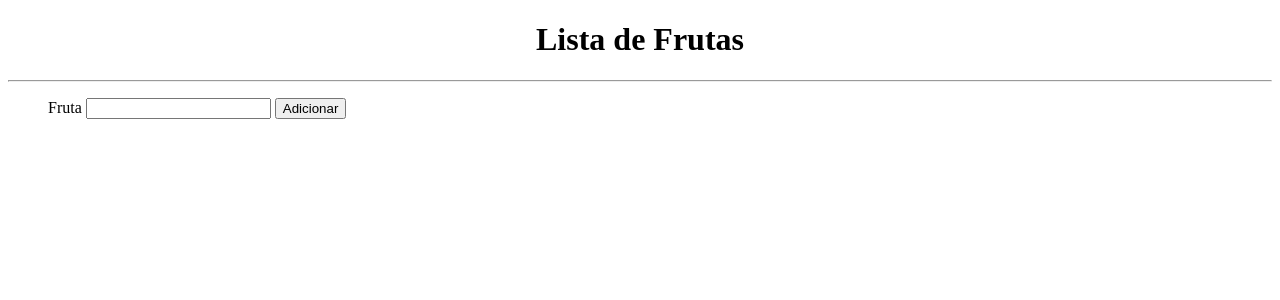
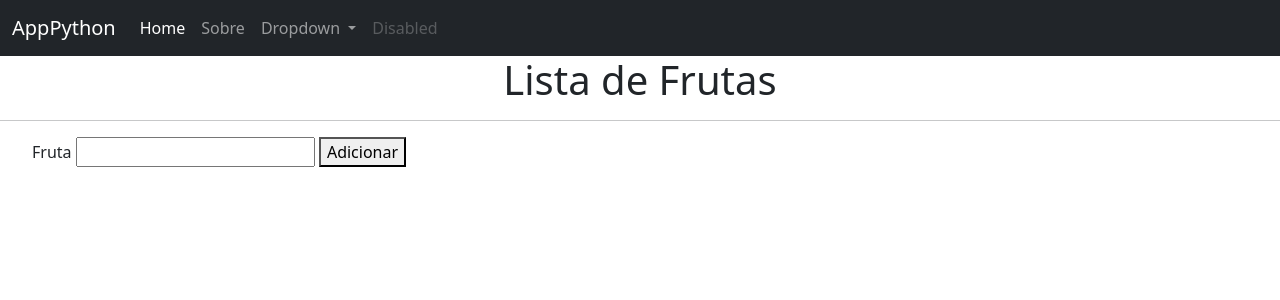
Before and after one commit to Vicrrs/Project_Flask01, a Flask app: page / in a window 1280 px wide. Shown: the top 300 px of the page. Run offline with Flask 2, Linux system fonts and the light colour scheme.

Commit message:
base bootstrap

```diff
--- a/templates/base.html
+++ b/templates/base.html
@@ -5,10 +5,44 @@
     <meta http-equiv="X-UA-Compatible" content="IE=edge">
     <meta name="viewport" content="width=device-width, initial-scale=1.0">
     <title>AppPython</title>
+    <link rel="stylesheet" href="https://cdn.jsdelivr.net/npm/bootstrap@5.2.3/dist/css/bootstrap.min.css" integrity="sha384-rbsA2VBKQhggwzxH7pPCaAqO46MgnOM80zW1RWuH61DGLwZJEdK2Kadq2F9CUG65" crossorigin="anonymous">
 </head>
 <body>
+    <nav class="navbar navbar-expand-lg navbar-dark bg-dark">
+        <div class="container-fluid">
+          <a class="navbar-brand" href="{{url_for('principal')}}">AppPython</a>
+          <button class="navbar-toggler" type="button" data-bs-toggle="collapse" data-bs-target="#navbarSupportedContent" aria-controls="navbarSupportedContent" aria-expanded="false" aria-label="Toggle navigation">
+            <span class="navbar-toggler-icon"></span>
+          </button>
+          <div class="collapse navbar-collapse" id="navbarSupportedContent">
+            <ul class="navbar-nav me-auto mb-2 mb-lg-0">
+              <li class="nav-item">
+                <a class="nav-link active" aria-current="page" href="{{url_for('principal')}}">Home</a>
+              </li>
+              <li class="nav-item">
+                <a class="nav-link" href="{{url_for('sobre')}}">Sobre</a>
+              </li>
+              <li class="nav-item dropdown">
+                <a class="nav-link dropdown-toggle" href="#" id="navbarDropdown" role="button" data-bs-toggle="dropdown" aria-expanded="false">
+                  Dropdown
+                </a>
+                <ul class="dropdown-menu" aria-labelledby="navbarDropdown">
+                  <li><a class="dropdown-item" href="#">Action</a></li>
+                  <li><a class="dropdown-item" href="#">Another action</a></li>
+                  <li><hr class="dropdown-divider"></li>
+                  <li><a class="dropdown-item" href="#">Something else here</a></li>
+                </ul>
+              </li>
+              <li class="nav-item">
+                <a class="nav-link disabled">Disabled</a>
+              </li>
+            </ul>
+          </div>
+        </div>
+      </nav>
     {% block conteudo %}
 
     {% endblock conteudo %}
+    <script src="https://cdn.jsdelivr.net/npm/bootstrap@5.2.3/dist/js/bootstrap.bundle.min.js" integrity="sha384-kenU1KFdBIe4zVF0s0G1M5b4hcpxyD9F7jL+jjXkk+Q2h455rYXK/7HAuoJl+0I4" crossorigin="anonymous"></script>
 </body>
 </html>
```
